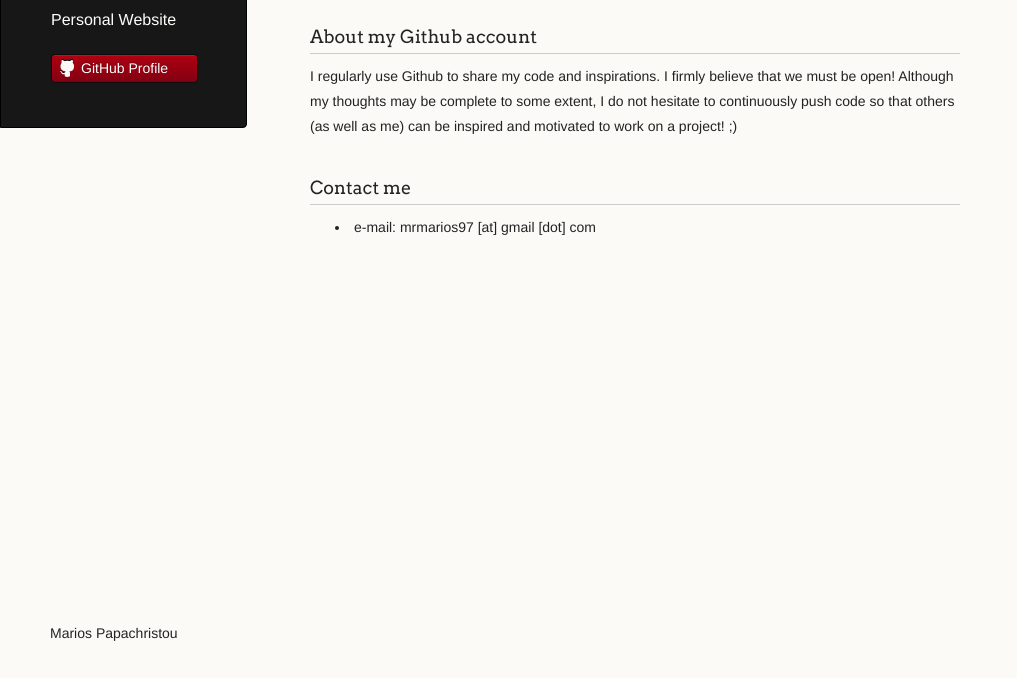
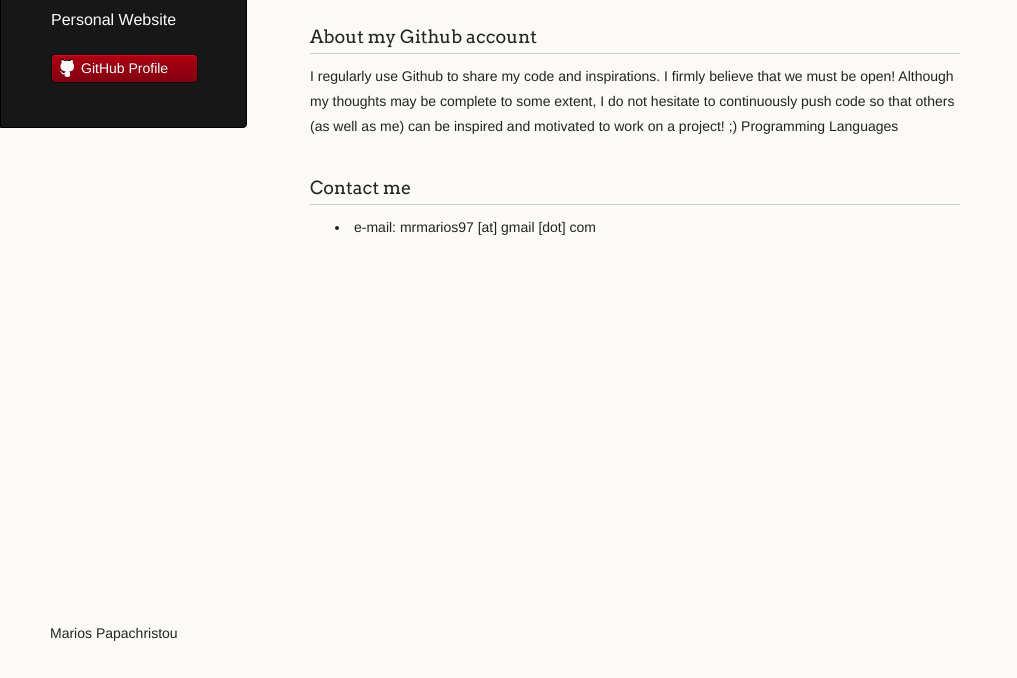
Before and after one commit to papachristoumarios/old-webpage, a plain HTML site: page index.html in a window 1280 px wide. Shown: the part 122-800 px from the top of the page, without its empty margins (0-1017 px from the left). Drawn offline with Linux system fonts and the light colour scheme.

Commit message:
Updated index.html

```diff
--- a/index.html
+++ b/index.html
@@ -34,7 +34,13 @@
 
 <h3><a name="github-account" class="anchor" href="#github-account"><span class="octicon octicon-link"></span></a>About my Github account</h3>
 
-        <p>I regularly use Github to share my code and inspirations. I firmly believe that we must be open! Although my thoughts may be complete to some extent, I do not hesitate to continuously push code so that others (as well as me) can be inspired and motivated to work on a project! ;) </p>
+        <p>I regularly use Github to share my code and inspirations. I firmly believe that we must be open! Although my thoughts may be complete to some extent, I do not hesitate to continuously push code so that others (as well as me) can be inspired and motivated to work on a project! ;)
+
+          <b> Programming Languages</b>
+
+
+        </p>
+
 
 
 
```
